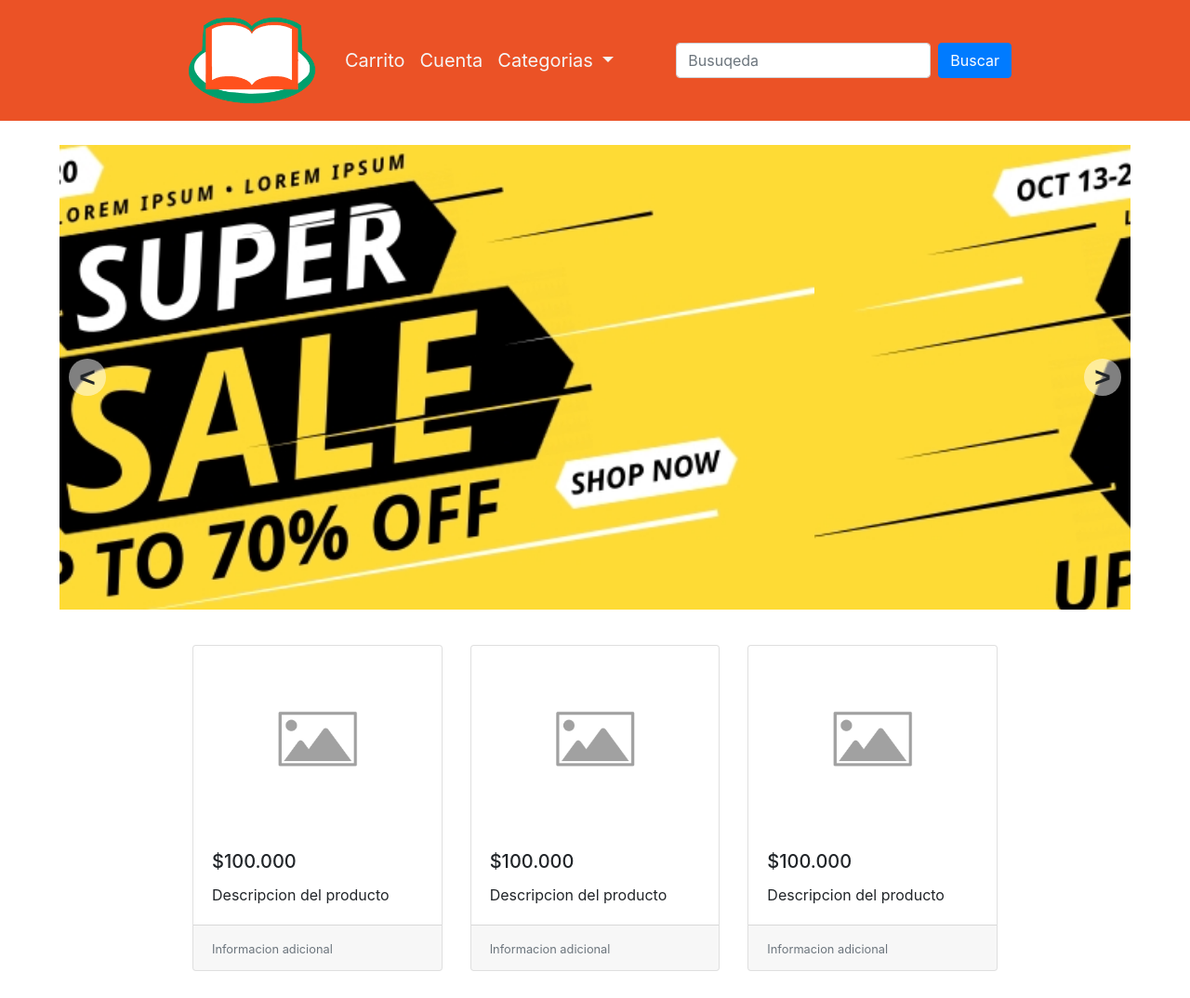
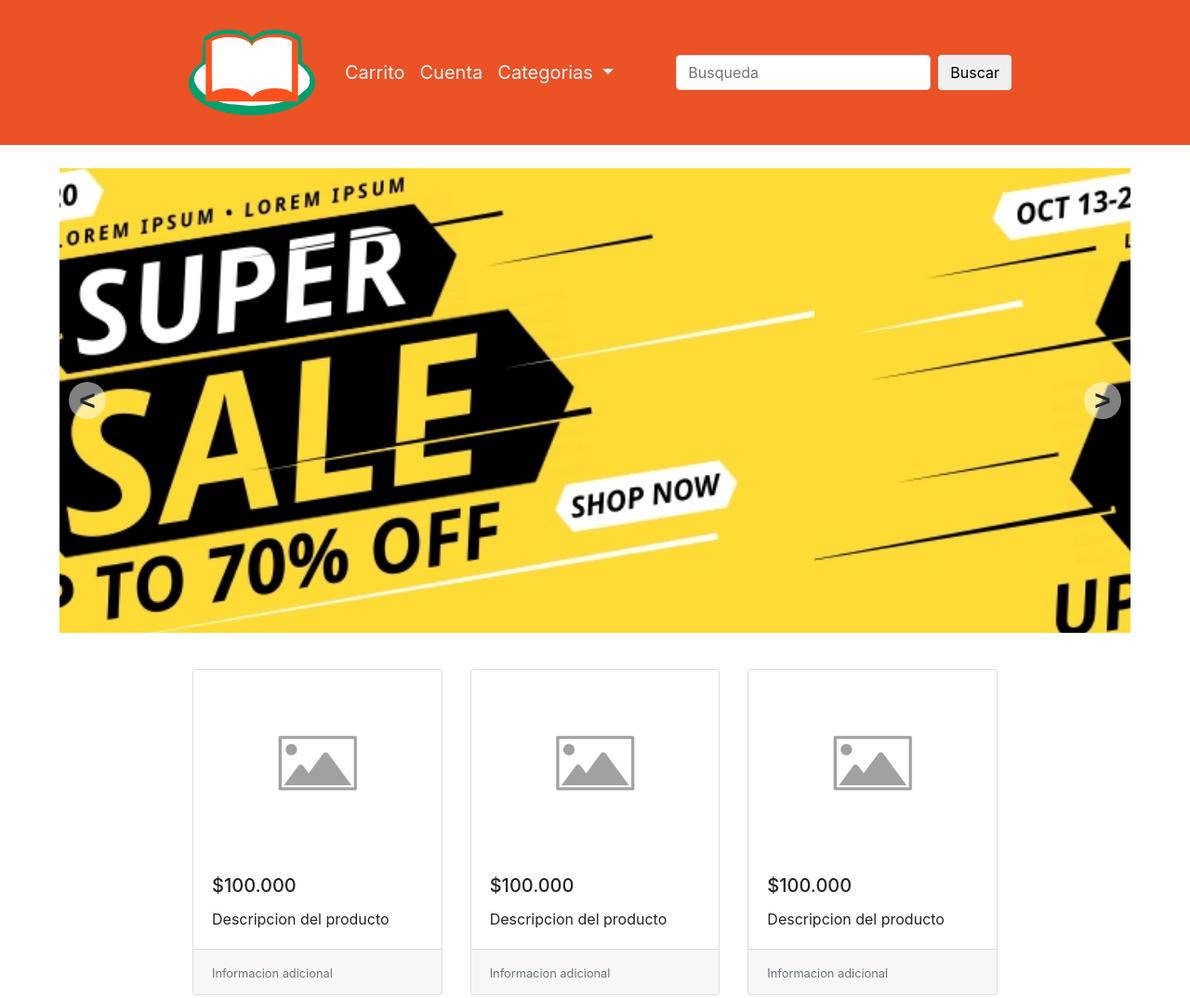
Before and after one commit to Meh8132/Proyecto, a website: page index.html in a window 1280 px wide. Shown: the top 1074 px of the page at 93% size. Drawn offline with nearby package versions, Linux system fonts and the light colour scheme.

Commit message:
Update index.html

```diff
--- a/index.html
+++ b/index.html
@@ -10,7 +10,7 @@
     <title>Libreria</title>
 </head>
 <body>
-    <nav class="navbar navbar-expand-lg navbar-light" style="padding: 0% 15%;">
+    <nav class="navbar navbar-expand-lg navbar-light" style="padding: 1% 15%;">
         <a class="navbar-brand" href="#"><img class="logo" src="Recursos/Visual/Logo.png" alt="Logo"></a>
         <button class="navbar-toggler" type="button" data-toggle="collapse" data-target="#navbarSupportedContent" aria-controls="navbarSupportedContent" aria-expanded="false" aria-label="Toggle navigation">
           <span class="navbar-toggler-icon"></span>
@@ -19,7 +19,7 @@
         <div class="collapse navbar-collapse" id="navbarSupportedContent">
           <ul class="navbar-nav mr-auto">
             <li class="nav-item">
-              <a class="my-text nav-link" href="#">Carrito</a>
+              <a class="my-text nav-link" href="html/carrito.html">Carrito</a>
             </li>
             <li class="nav-item">
                 <a class="my-text nav-link" href="html/login.html">Cuenta</a>
@@ -28,7 +28,7 @@
                 <a class="nav-link dropdown-toggle my-text" href="#" id="navbarDropdown" role="button" data-toggle="dropdown" aria-haspopup="true" aria-expanded="false">
                   Categorias
                 </a>
-                <div class="dropdown-menu my-text" aria-labelledby="navbarDropdown" style="background-color: var(--green-main);">
+                <div class="dropdown-menu my-text" aria-labelledby="navbarDropdown" style="background-color: #009e6f;">
                   <a class="dropdown-item my-text" href="#">Placeholder</a>
                   <a class="dropdown-item my-text" href="#">Placeholder</a>
                   <a class="dropdown-item my-text" href="#">Placeholder</a>
@@ -36,8 +36,8 @@
               </li>
           </ul>
           <form class="form-inline my-2 my-lg-0">
-            <input class="form-control mr-sm-2" type="search" placeholder="Busuqeda" aria-label="Search">
-            <button class="btn btn-primary my-2 my-sm-0" type="submit">Buscar</button>
+            <input class="form-control mr-sm-2" type="search" placeholder="Busqueda" aria-label="Search">
+            <button class="btn my-2 my-sm-0" type="submit">Buscar</button>
           </form>
         </div>
     </nav>
```
